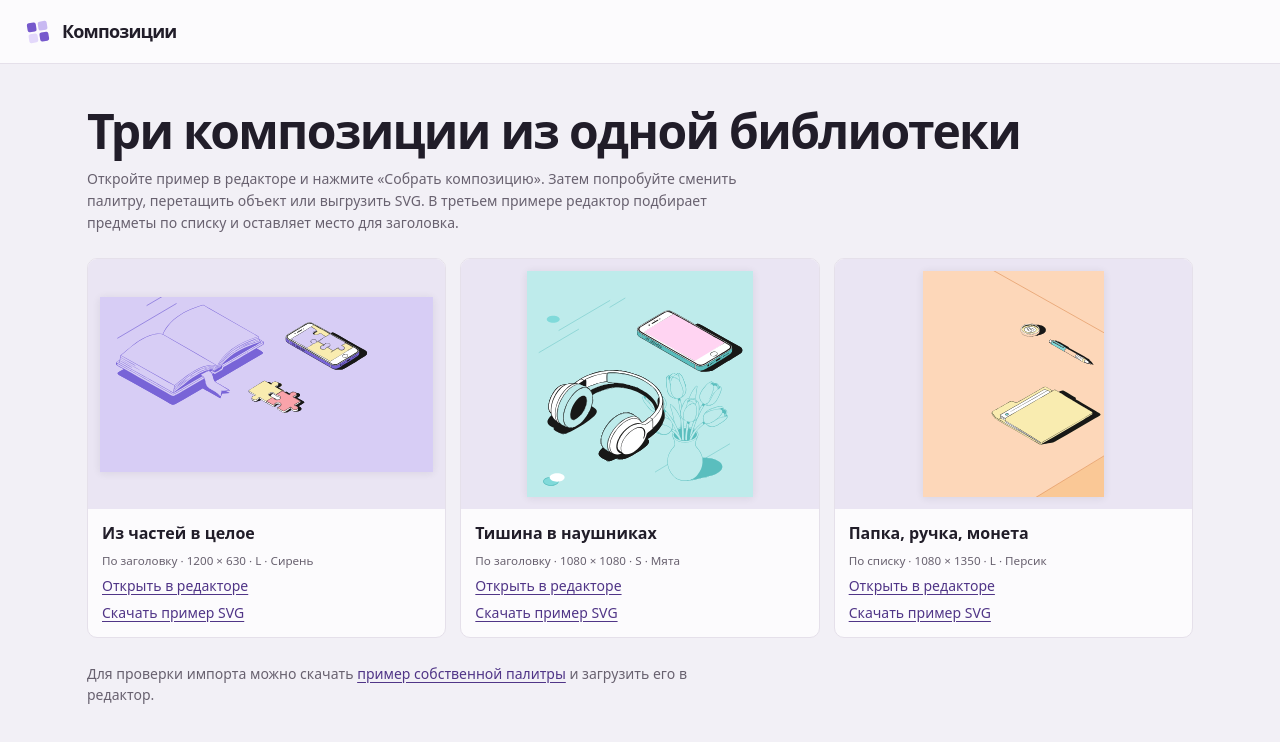
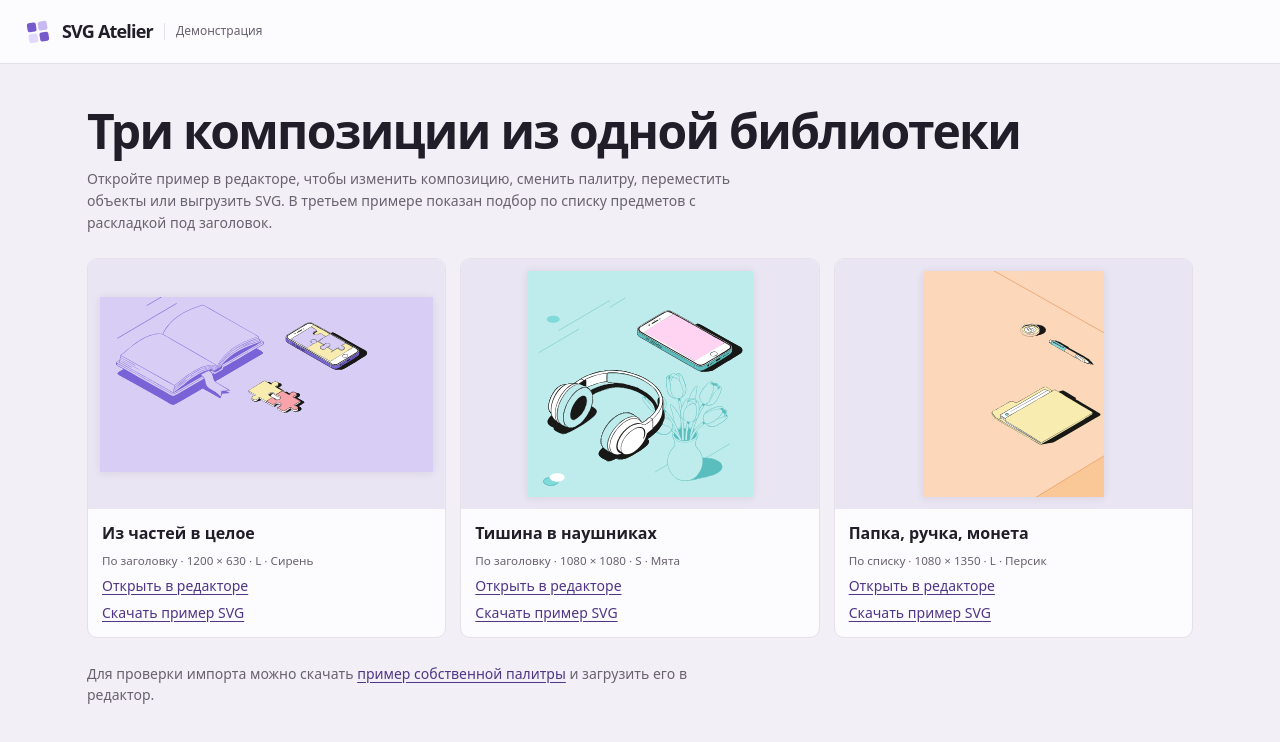
Before and after one commit to therealfullmetal55555/svg-atelier, a plain HTML site: page demo.html in a window 1280 px wide. Drawn offline with Linux system fonts and the light colour scheme.

Commit message:
Prepare repository for submission: update README, branding, and preview assets

```diff
--- a/demo.html
+++ b/demo.html
@@ -2,7 +2,7 @@
 <html lang="ru">
 <head>
 <meta charset="utf-8"><meta name="viewport" content="width=device-width,initial-scale=1">
-<title>Композиции — демонстрация</title>
+<title>SVG Atelier — демонстрация</title>
 <link rel="stylesheet" href="style.css">
 <style>
   .demo{max-width:1150px;margin:auto;padding:42px 22px;}
@@ -20,10 +20,10 @@
 </style>
 </head>
 <body>
-<header class="top"><div class="brand"><div class="mark" aria-hidden="true"><i></i><i></i><i></i><i></i></div><strong>Композиции</strong></div></header>
+<header class="top"><div class="brand"><div class="mark" aria-hidden="true"><i></i><i></i><i></i><i></i></div><strong>SVG Atelier</strong><span>Демонстрация</span></div></header>
 <main class="demo">
 <h1>Три композиции из одной библиотеки</h1>
-<p>Откройте пример в редакторе и нажмите «Собрать композицию». Затем попробуйте сменить палитру, перетащить объект или выгрузить SVG. В третьем примере редактор подбирает предметы по списку и оставляет место для заголовка.</p>
+<p>Откройте пример в редакторе, чтобы изменить композицию, сменить палитру, переместить объекты или выгрузить SVG. В третьем примере показан подбор по списку предметов с раскладкой под заголовок.</p>
 <div class="demo-grid">
   <article class="demo-card"><figure><img src="examples/pieces.svg" alt="Пазлы, телефон и фоновая книга на сиреневом поле"></figure><div><h2>Из частей в целое</h2><small>По заголовку · 1200 × 630 · L · Сирень</small><a href="index.html?demo=0">Открыть в редакторе</a><a href="examples/pieces.svg" download>Скачать пример SVG</a></div></article>
   <article class="demo-card"><figure><img src="examples/headphones.svg" alt="Наушники, цветы и фоновый телефон на мятном поле"></figure><div><h2>Тишина в наушниках</h2><small>По заголовку · 1080 × 1080 · S · Мята</small><a href="index.html?demo=1">Открыть в редакторе</a><a href="examples/headphones.svg" download>Скачать пример SVG</a></div></article>
```
Also changed, not shown: index.html (+2 -2 lines), docs/screenshot.png (added), 1 other file.
